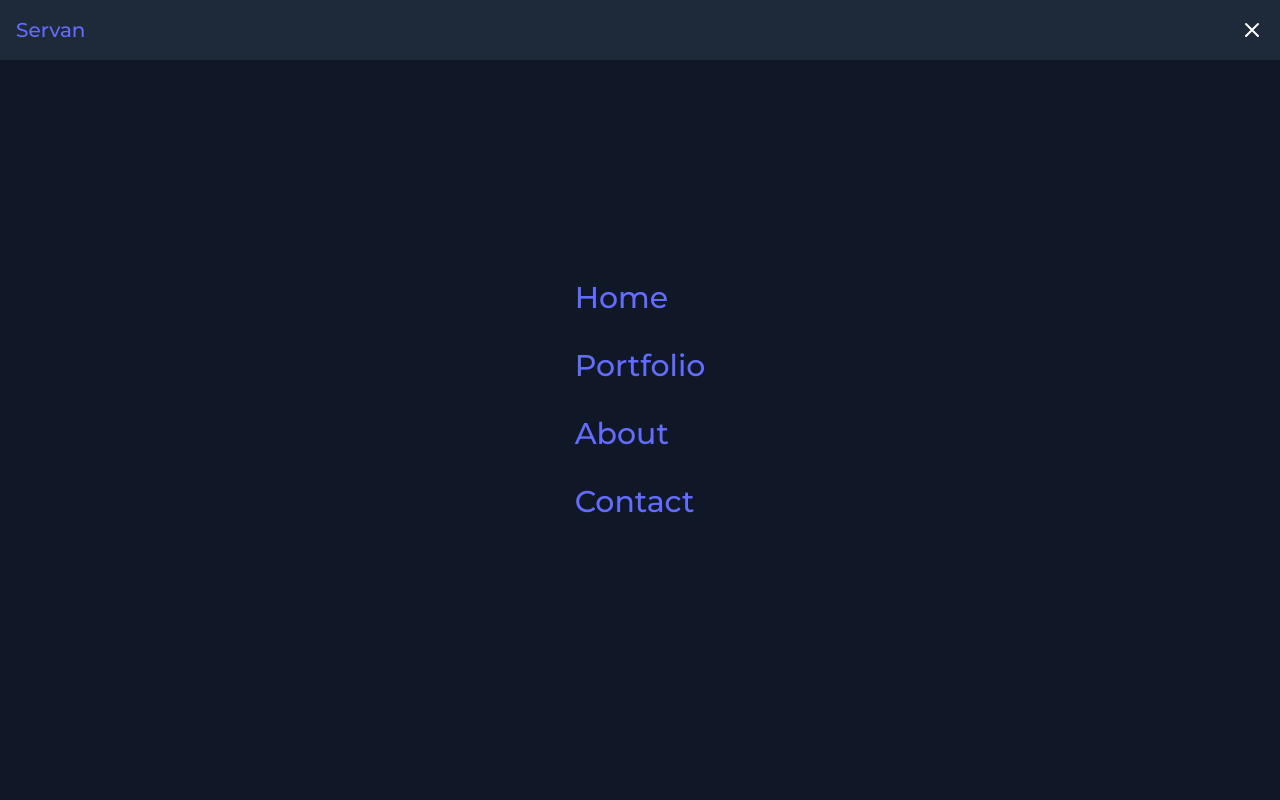
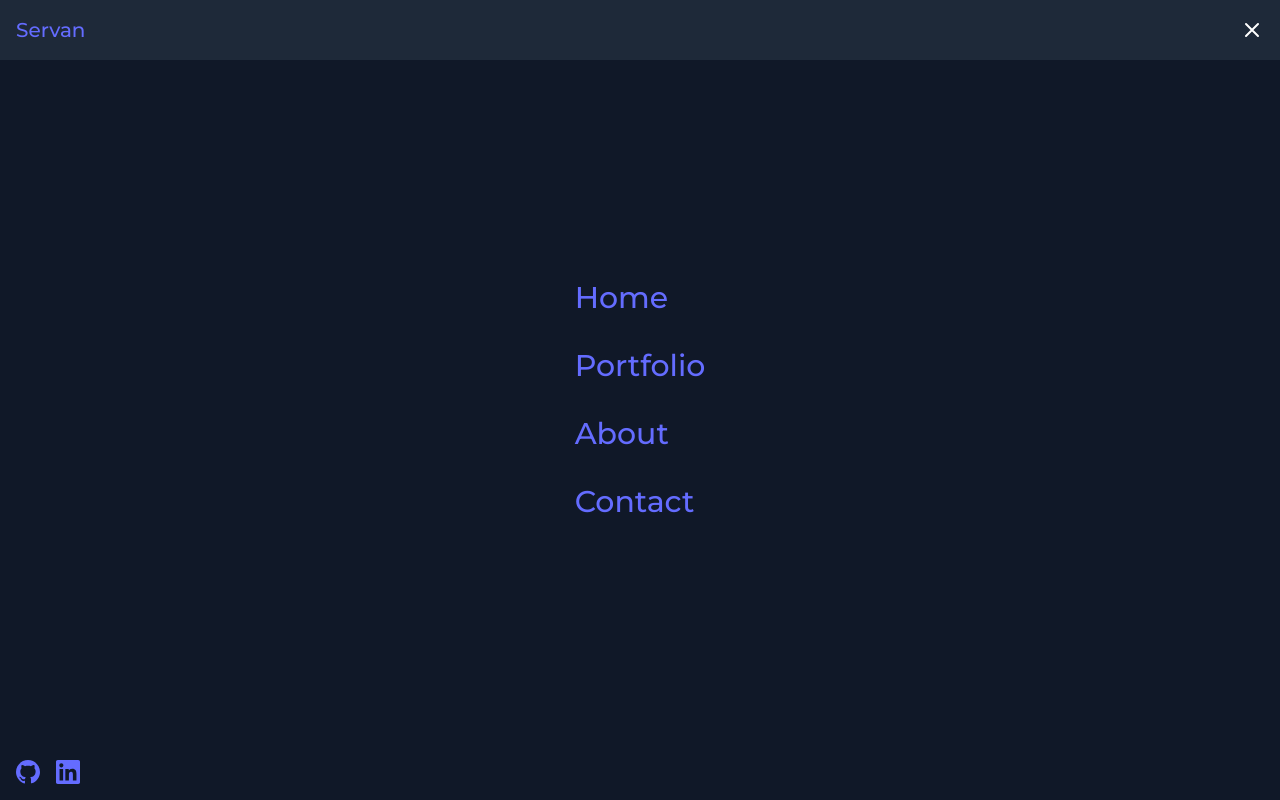
Before and after one commit to SservXF/Portfolio, a React (Vite) app: page /contact in a window 1280 px wide. Both pictures are taken after a click on the button 1252 px from the left and 30 px from the top of the page. Built offline with nearby package versions, Linux system fonts and the light colour scheme.

Commit message:
BurgerMenu Overlay Added Social Network links

```diff
--- a/src/components/BurgerMenuOverlay.jsx
+++ b/src/components/BurgerMenuOverlay.jsx
@@ -32,6 +32,42 @@ function BurgerMenuOverlay({ onClose }) {
           Contact
         </Link>
       </nav>
+      {/* Social icons at the bottom left */}
+      <div className="absolute bottom-4 left-4 flex space-x-4">
+        <a
+          href="https://github.com/SservXF"
+          target="_blank"
+          rel="noopener noreferrer"
+          className="text-white hover:text-gray-400"
+        >
+        {/* GitHub icon */}
+          <svg role="img" viewBox="0 0 24 24" fill="currentColor" className="w-6 h-6">
+            <path d="M12 0C5.372 0 0 5.373 0 12c0 5.303 3.438 9.8 8.207 11.387.6.111.793-.261.793-.577
+            0-.285-.01-1.04-.015-2.04-3.338.725-4.042-1.608-4.042-1.608-.546-1.387-1.333-1.756-1.333-1.756-1.09-.745.083-.73.083-.73
+            1.205.085 1.84 1.236 1.84 1.236 1.07 1.834 2.809 1.304 3.495.997.108-.775.418-1.305.76-1.605-2.665-.305-5.466-1.334-5.466-5.931
+            0-1.31.467-2.381 1.235-3.22-.124-.303-.535-1.524.117-3.176 0 0 1.008-.322 3.301 1.23.957-.266 1.984-.399 3.003-.404 1.02.005
+            2.047.138 3.006.404 2.291-1.552 3.297-1.23 3.297-1.23.653 1.652.242 2.873.118 3.176.77.839 1.233 1.91 1.233 3.22 0
+            4.609-2.803 5.624-5.475 5.921.43.369.823 1.096.823 2.209 0 1.594-.015 2.877-.015 3.267 0 .319.192.694.8.576C20.565 21.795
+            24 17.302 24 12c0-6.627-5.373-12-12-12z" />
+          </svg>
+        </a>
+        <a
+          href="https://www.linkedin.com/in/servan-yazici"
+          target="_blank"
+          rel="noopener noreferrer"
+          className="text-white hover:text-gray-400"
+        >
+        {/* LinkedIn icon */}
+          <svg role="img" viewBox="0 0 24 24" fill="currentColor" className="w-6 h-6">
+            <path d="M20.447 20.452h-3.554v-5.569c0-1.327-.028-3.042-1.853-3.042-1.855 0-2.137 1.445-2.137
+            2.939v5.672h-3.553V9h3.414v1.561h.049c.477-.9 1.637-1.853 3.367-1.853 3.599 0 4.266 2.368 4.266 5.451v6.293zM5.337
+            7.433c-1.144 0-2.072-.928-2.072-2.073A2.073 2.073 0 015.337 3.287c1.145 0 2.073.928 2.073 2.073s-.928
+            2.073-2.073 2.073zm1.777 13.019H3.56V9h3.554v11.452zM22.225 0H1.771C.792 0 0 .774 0 1.729v20.542C0
+            23.225.792 24 1.771 24h20.451C23.206 24 24 23.225 24 22.271V1.729C24 .774 23.206 0 22.225 0z" />
+          </svg>
+        </a>
+        {/* We can add more icons here */}
+      </div>
     </motion.div>
   )
 }
```
